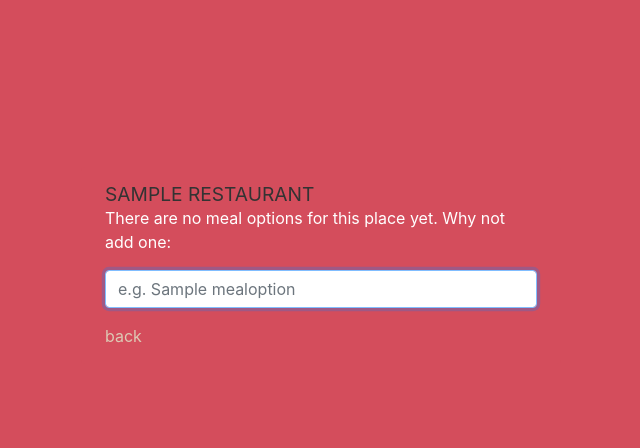
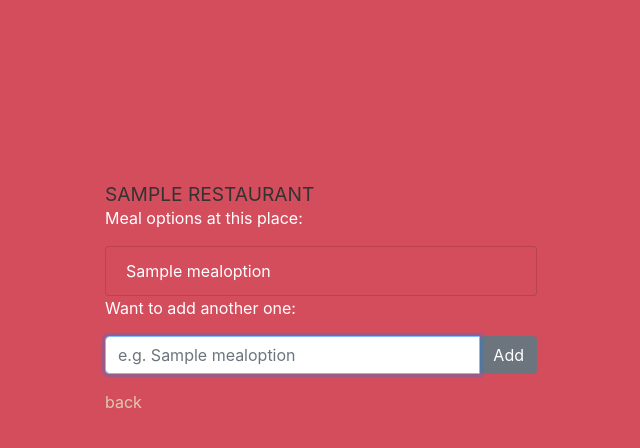
Before and after one commit to chlab/lunchy, a Django app: page /restaurant/1 in a window 1280 px wide. Shown: the top 448 px of the page, without its empty margins (319-959 px from the left). Run offline with Django 3.2, Linux system fonts and the light colour scheme; tables that the repository leaves empty hold one stand-in row (values such as "Sample post"); some libraries are stand-ins or nearby versions.

Commit message:
added functionality to add new meal options for a restaurant

```diff
--- a/lunch/templates/lunch/restaurant.html
+++ b/lunch/templates/lunch/restaurant.html
@@ -7,21 +7,27 @@
 </div>
 
 <div class="card-block">
-	{% if restaurant.mealoption_set|length %}
+	{% if restaurant.mealoption_set.exists %}
 		<p>Meal options at this place:</p>
 		<ul class="list-group">
 			{% for option in restaurant.mealoption_set.all %}
 				<li class="list-group-item">{{ option.name }}</li>
 			{% endfor %}
 		</ul>
+		<p class="m-t-2">Want to add another one:</p>
 	{% else %}
 		<p>There are no meal options for this place yet. Why not add one:</p>
 	{% endif %}
 
-	<form action="{% url 'lunch:add_restaurant' %}" method="post">
+	<form action="{% url 'lunch:restaurant_detail' restaurant.id %}" method="post">
 		{% csrf_token %}
 		<fieldset class="form-group">
-		  <input type="text" id="mealOption" class="form-control" placeholder="e.g. {{suggestion|default_if_none:'Pizza'}}" autofocus>
+			<div class="input-group">
+				<input type="text" name="meal_option" class="form-control" placeholder="e.g. {{suggestion|default_if_none:'Pizza'}}" autofocus>
+				<span class="input-group-btn">
+	          		<button class="btn btn-secondary" type="button">Add</button>
+	        	</span>
+	        </div>
 		</fieldset>
 	</form>
 </div>
--- a/lunch/views.py
+++ b/lunch/views.py
@@ -19,12 +19,19 @@ def index(request):
 
 def restaurant_detail(request, restaurant_id):
 	restaurant = get_object_or_404(Restaurant, pk=restaurant_id)
+
+	# save meal option
+	if ('meal_option' in request.POST):
+		meal = MealOption(restaurant=restaurant, name=request.POST['meal_option'])
+		meal.save()
+
 	return render(request, 'lunch/restaurant.html', {
 		'restaurant': restaurant,
 		'suggestion': MealOption.get_random()
 		})
 
 def add_restaurant(request):
+	# save restaurant and redirect to index
 	if ('restaurant' in request.POST and 'facebook_id' in request.POST):
 		restaurant = Restaurant(name=request.POST['restaurant'], facebook_id=request.POST['facebook_id'])
 		restaurant.save()
```
